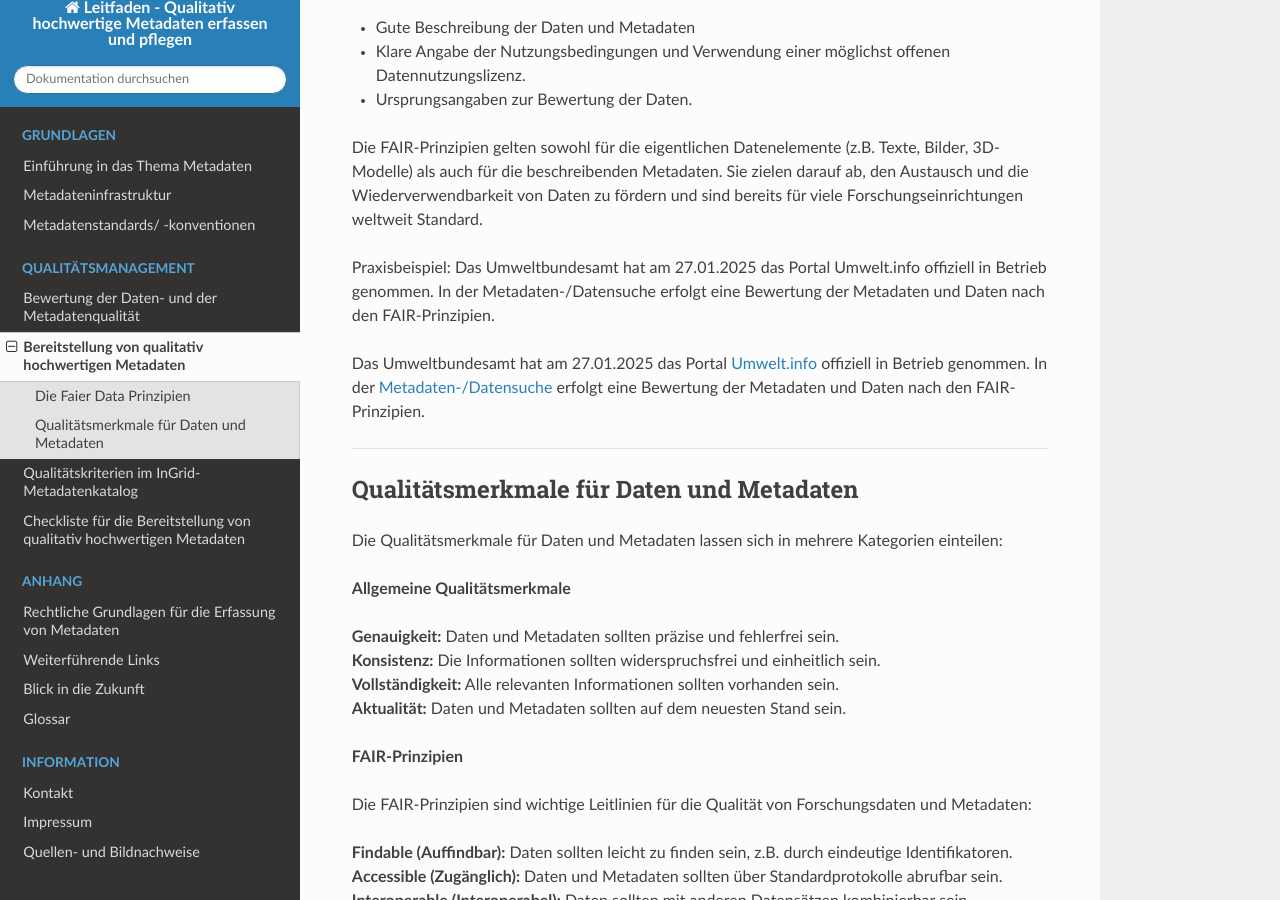
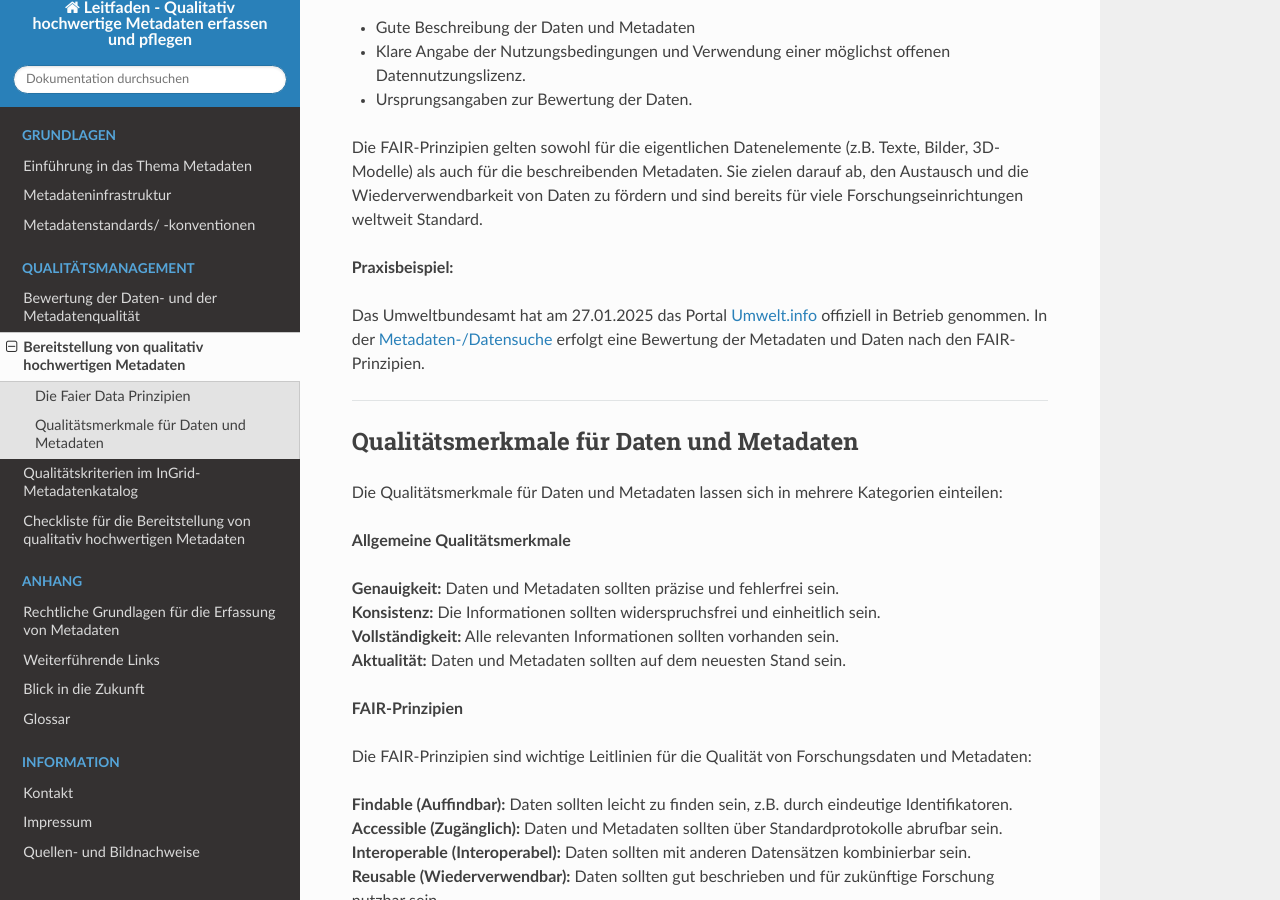
Before and after one commit to tomiwo/ingrid-mdk-st-high-quality-metadata, a Sphinx documentation site: the page built from docs/qualitaetsmanagement/bereitstellung.rst, in a window 1280 px wide and 900 px high, scrolled down 838 px. Built offline with Sphinx 7.4.7 and the Read the Docs theme 3.1.0, drawn with Linux system fonts in a browser that asks for light colours.

Commit message:
Update bereitstellung.rst

```diff
--- a/docs/qualitaetsmanagement/bereitstellung.rst
+++ b/docs/qualitaetsmanagement/bereitstellung.rst
@@ -40,9 +40,8 @@ FAIR steht für:
 
 Die FAIR-Prinzipien gelten sowohl für die eigentlichen Datenelemente (z.B. Texte, Bilder, 3D-Modelle) als auch für die beschreibenden Metadaten. Sie zielen darauf ab, den Austausch und die Wiederverwendbarkeit von Daten zu fördern und sind bereits für viele Forschungseinrichtungen weltweit Standard.
 
-Praxisbeispiel:
-Das Umweltbundesamt hat am 27.01.2025 das Portal Umwelt.info offiziell in Betrieb genommen. In der Metadaten-/Datensuche erfolgt eine Bewertung der Metadaten und Daten nach den FAIR-Prinzipien.
 
+**Praxisbeispiel:**
 
 Das Umweltbundesamt hat am 27.01.2025 das Portal `Umwelt.info <https://umwelt.info/de/>`_ offiziell in Betrieb genommen. In der `Metadaten-/Datensuche <https://umwelt.info/de/suche>`_ erfolgt eine Bewertung der Metadaten und Daten nach den FAIR-Prinzipien.
 
```
